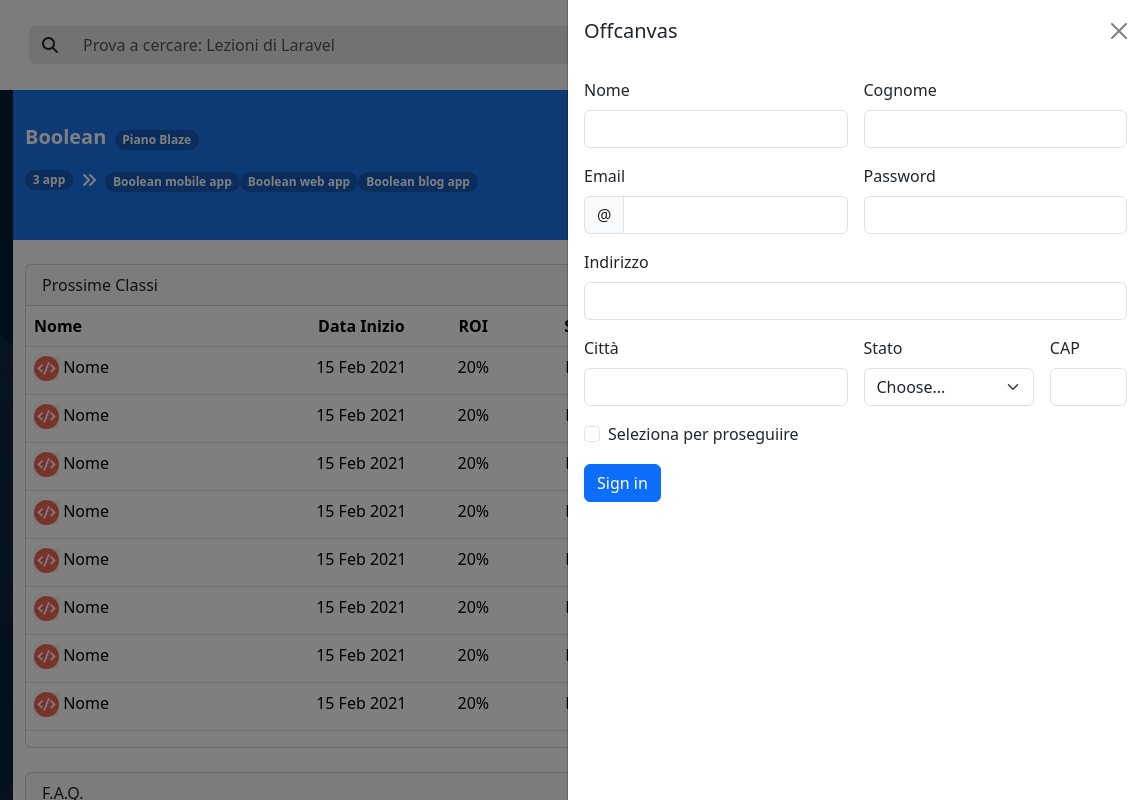
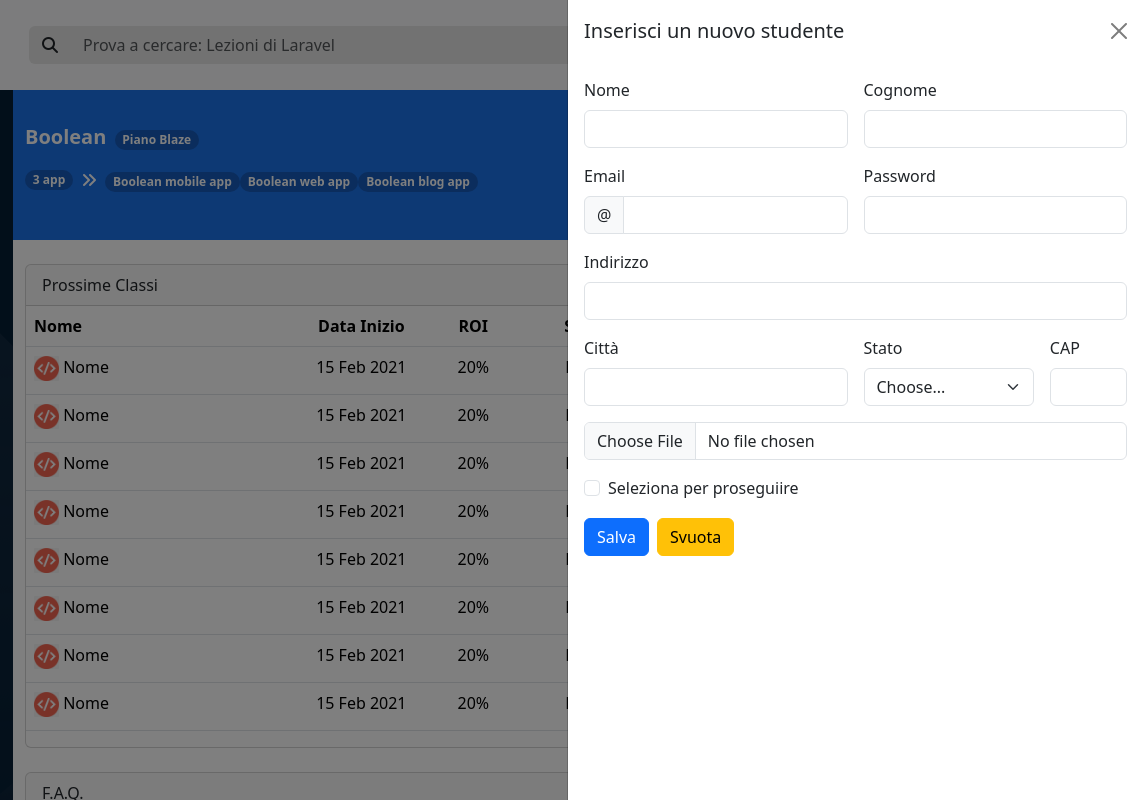
Before and after one commit to GencoMattia/html-css-bootstrap-dashboard, a plain HTML site: page index.html in a window 1280 px wide. Both pictures are taken after a click on the button 1247 px from the left and 142 px from the top of the page. Shown: the full height of the page, 137-1280 px from the left. Drawn offline with nearby package versions, Linux system fonts and the light colour scheme.

Commit message:
Added all offcanvas elements

```diff
--- a/index.html
+++ b/index.html
@@ -92,7 +92,7 @@
                         </button>
                         <div class="offcanvas offcanvas-end" tabindex="-1" id="new-students_off-canvas" aria-labelledby="new-students_off-canvasLabel">
                             <div class="offcanvas-header">
-                                <h5 class="offcanvas-title" id="new-students_off-canvasLabel">Offcanvas</h5>
+                                <h5 class="offcanvas-title" id="new-students_off-canvasLabel">Inserisci un nuovo studente</h5>
                                 <button type="button" class="btn-close" data-bs-dismiss="offcanvas" aria-label="Close"></button>
                             </div>
                             <div class="offcanvas-body">
@@ -135,6 +135,9 @@
                                         <label for="inputZip" class="form-label">CAP</label>
                                         <input type="text" class="form-control" id="inputZip">
                                     </div>
+                                    <div class="input-group">
+                                        <input type="file" class="form-control" id="inputGroupFile04" aria-describedby="inputGroupFileAddon04" aria-label="Upload">
+                                    </div>
                                     <div class="col-12">
                                         <div class="form-check">
                                             <input class="form-check-input" type="checkbox" id="gridCheck">
@@ -143,8 +146,13 @@
                                             </label>
                                         </div>
                                     </div>
-                                    <div class="col-12">
-                                        <button type="submit" class="btn btn-primary">Sign in</button>
+                                    <div class="offcanvas-buttons col-12 d-flex">
+                                        <div>
+                                            <button type="submit" class="btn btn-primary me-2">Salva</button>
+                                        </div>
+                                        <div>
+                                            <button type="submit" class="btn btn-warning">Svuota</button>
+                                        </div>
                                     </div>
                                 </form>
                             </div>
```
